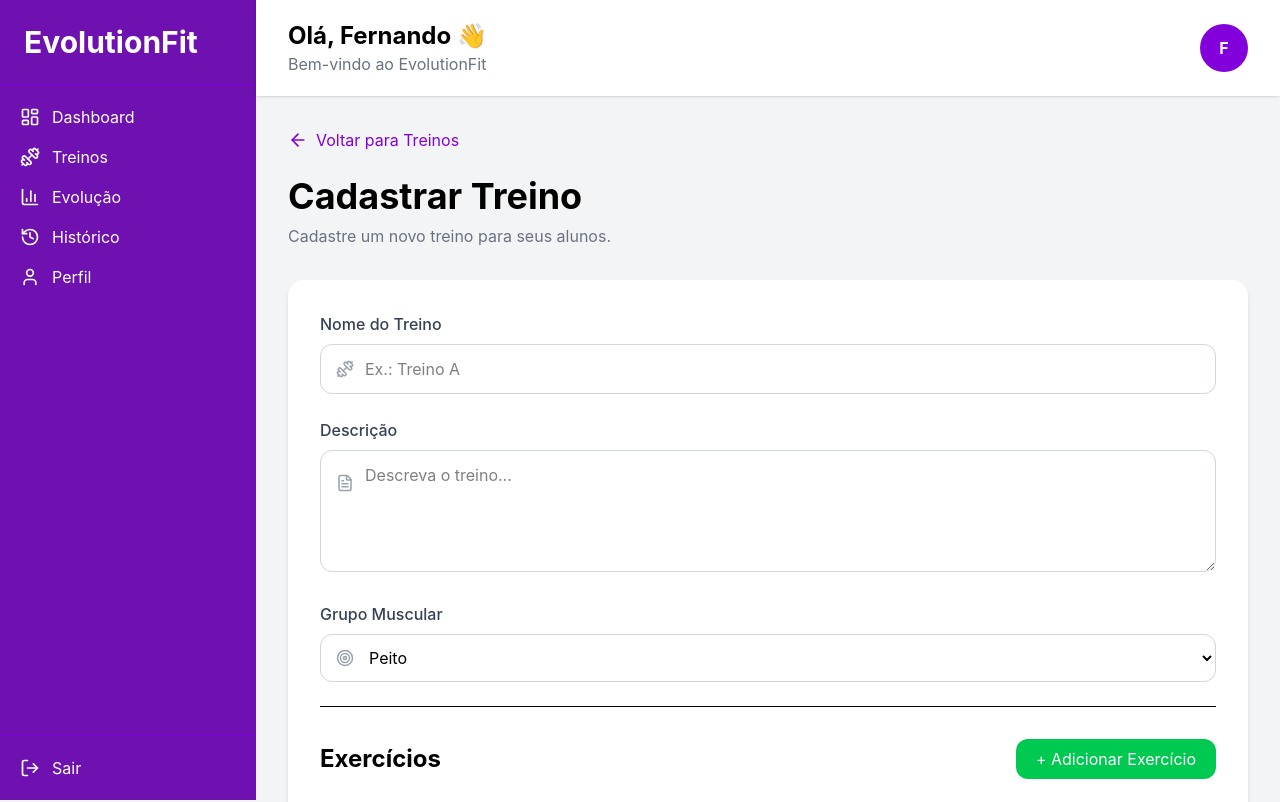
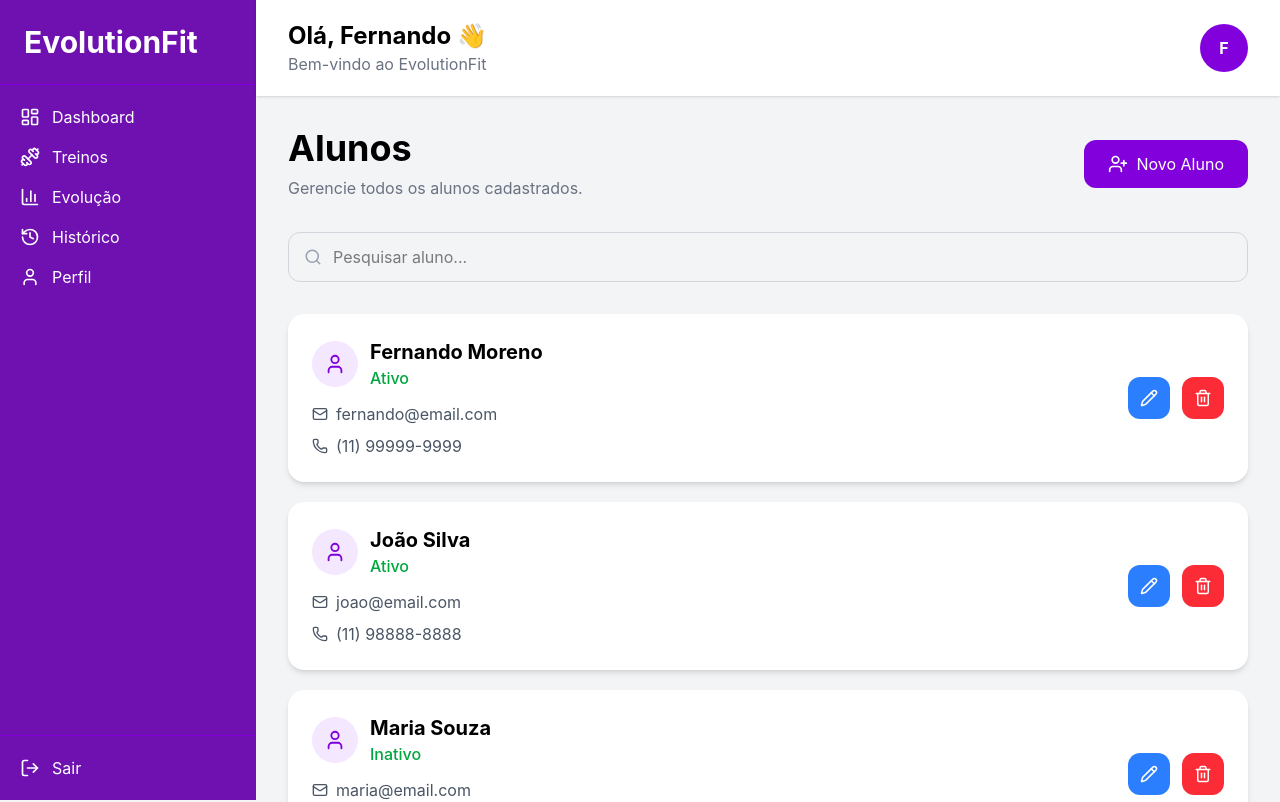
Before and after one commit to Fernando-Moreno-7/projetoTCC, a React app in the folder frontend/: page /alunos in a window 1280 px wide. Shown: the top 802 px of the page. Built offline with nearby package versions, Linux system fonts and the light colour scheme; the HTML template or start-up script is replaced by a standard one.

Commit message:
Adicionando tela de gerenciamento de alunos

```diff
--- a/frontend/src/App.jsx
+++ b/frontend/src/App.jsx
@@ -1,5 +1,5 @@
-import CadastrarTreino from "./pages/CadastrarTreino/CadastrarTreino";
+import Alunos from "./pages/Alunos/Alunos";
 
 export default function App() {
-    return <CadastrarTreino />;
+    return <Alunos />;
 }
--- /dev/null
+++ b/frontend/src/components/AlunoCard/AlunoCard.jsx
@@ -0,0 +1,91 @@
+import {
+    User,
+    Mail,
+    Phone,
+    Pencil,
+    Trash2
+} from "lucide-react";
+
+export default function AlunoCard({
+
+    nome,
+    email,
+    telefone,
+    status
+
+}) {
+
+    return (
+
+        <div className="bg-white rounded-2xl shadow-md p-6 flex justify-between items-center">
+
+            <div>
+
+                <div className="flex items-center gap-3 mb-3">
+
+                    <div className="bg-purple-100 p-3 rounded-full">
+
+                        <User
+                            size={22}
+                            className="text-purple-700"
+                        />
+
+                    </div>
+
+                    <div>
+
+                        <h2 className="text-xl font-bold">
+
+                            {nome}
+
+                        </h2>
+
+                        <span className="text-green-600 font-medium">
+
+                            {status}
+
+                        </span>
+
+                    </div>
+
+                </div>
+
+                <p className="flex items-center gap-2 text-gray-600">
+
+                    <Mail size={16} />
+
+                    {email}
+
+                </p>
+
+                <p className="flex items-center gap-2 text-gray-600 mt-2">
+
+                    <Phone size={16} />
+
+                    {telefone}
+
+                </p>
+
+            </div>
+
+            <div className="flex gap-3">
+
+                <button className="bg-blue-500 hover:bg-blue-600 text-white p-3 rounded-xl transition">
+
+                    <Pencil size={18} />
+
+                </button>
+
+                <button className="bg-red-500 hover:bg-red-600 text-white p-3 rounded-xl transition">
+
+                    <Trash2 size={18} />
+
+                </button>
+
+            </div>
+
+        </div>
+
+    );
+
+}
--- /dev/null
+++ b/frontend/src/pages/Alunos/Alunos.jsx
@@ -0,0 +1,91 @@
+import Layout from "../../components/Layout/Layout";
+import AlunoCard from "../../components/AlunoCard/AlunoCard";
+
+import {
+    UserPlus,
+    Search
+} from "lucide-react";
+
+export default function Alunos() {
+
+    return (
+
+        <Layout>
+
+            <div>
+
+                <div className="flex justify-between items-center mb-8">
+
+                    <div>
+
+                        <h1 className="text-4xl font-bold">
+
+                            Alunos
+
+                        </h1>
+
+                        <p className="text-gray-500 mt-2">
+
+                            Gerencie todos os alunos cadastrados.
+
+                        </p>
+
+                    </div>
+
+                    <button className="bg-purple-700 hover:bg-purple-800 text-white px-6 py-3 rounded-xl flex items-center gap-2 transition">
+
+                        <UserPlus size={20} />
+
+                        Novo Aluno
+
+                    </button>
+
+                </div>
+
+                <div className="relative mb-8">
+
+                    <Search
+                        size={18}
+                        className="absolute left-4 top-1/2 -translate-y-1/2 text-gray-400"
+                    />
+
+                    <input
+                        type="text"
+                        placeholder="Pesquisar aluno..."
+                        className="w-full border border-gray-300 rounded-xl py-3 pl-11 pr-4 focus:outline-none focus:ring-2 focus:ring-purple-600"
+                    />
+
+                </div>
+
+                <div className="space-y-5">
+
+                    <AlunoCard
+                        nome="Fernando Moreno"
+                        email="fernando@email.com"
+                        telefone="(11) 99999-9999"
+                        status="Ativo"
+                    />
+
+                    <AlunoCard
+                        nome="João Silva"
+                        email="joao@email.com"
+                        telefone="(11) 98888-8888"
+                        status="Ativo"
+                    />
+
+                    <AlunoCard
+                        nome="Maria Souza"
+                        email="maria@email.com"
+                        telefone="(11) 97777-7777"
+                        status="Inativo"
+                    />
+
+                </div>
+
+            </div>
+
+        </Layout>
+
+    );
+
+}
```
